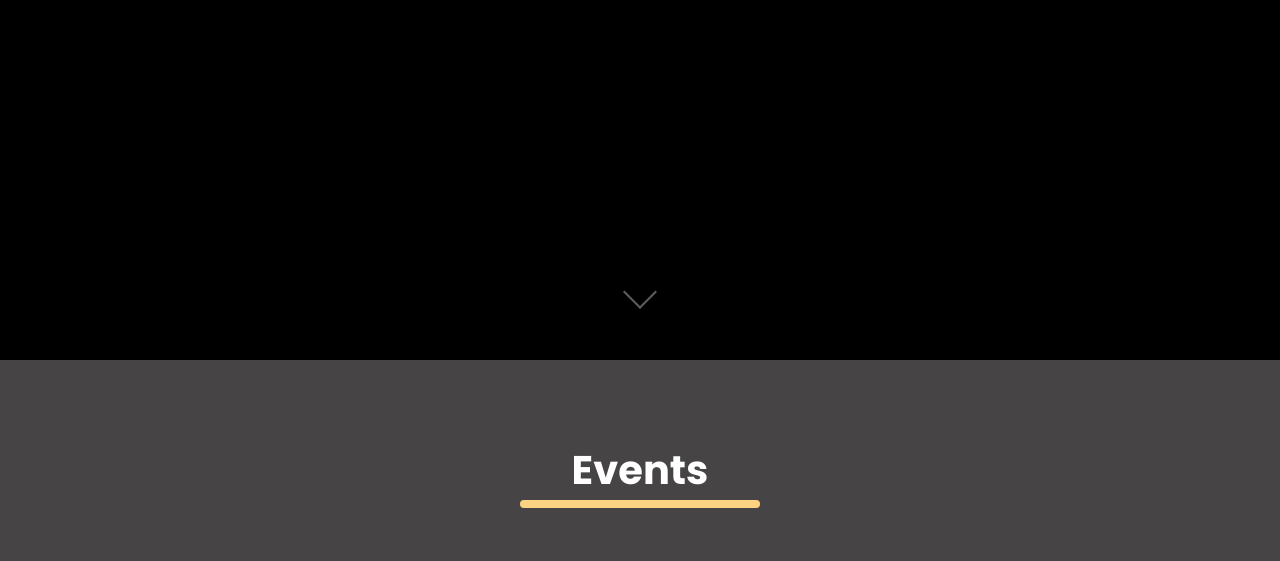
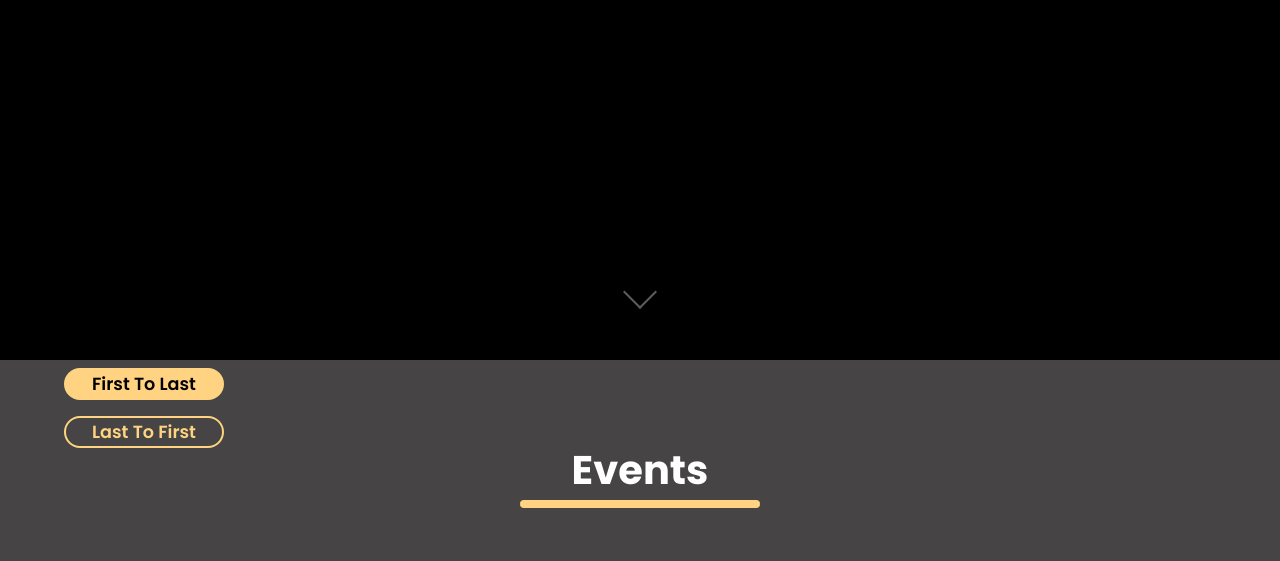
Before and after one commit to aryanneb/Seaquam-Robotics-Website-Code, a plain HTML site: page schedule.html in a window 1280 px wide. Shown: the part 440-1001 px from the top of the page. Drawn offline with Linux system fonts and the light colour scheme; grey boxes are pictures that could not be loaded.

Commit message:
Revert "hid the sorter, will show our teacher once we have our meeting tomorrow"
This reverts commit bdf992c0fbde38ac9f1564f9d0bb5edab40e8bad.

```diff
--- a/schedule.css
+++ b/schedule.css
@@ -9,12 +9,11 @@
     flex-wrap: wrap;
 }
 .sorter {
-    top: 105vh;
+    top: 100vh;
     left: 5vw;
     position: absolute;
     display: flex;
     flex-direction: column;
-    display: none;
 }
 
 .sorter button {
```
